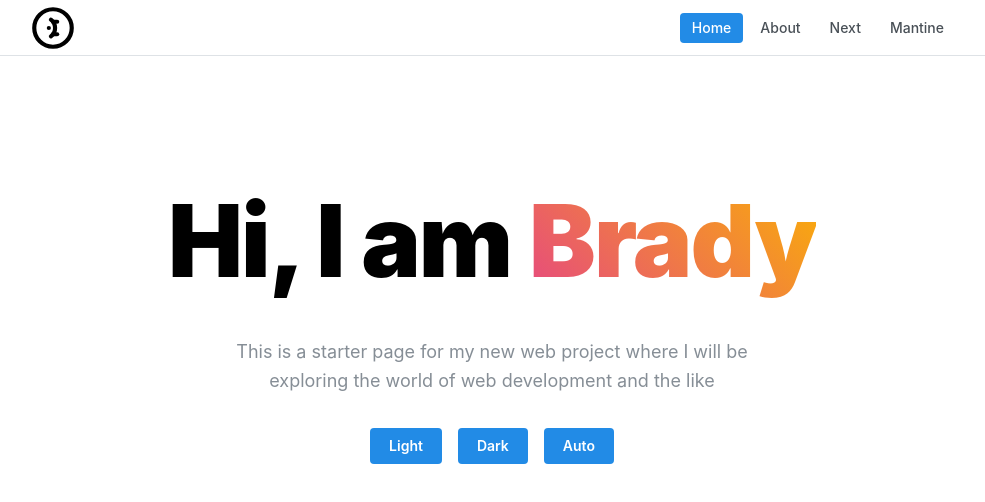
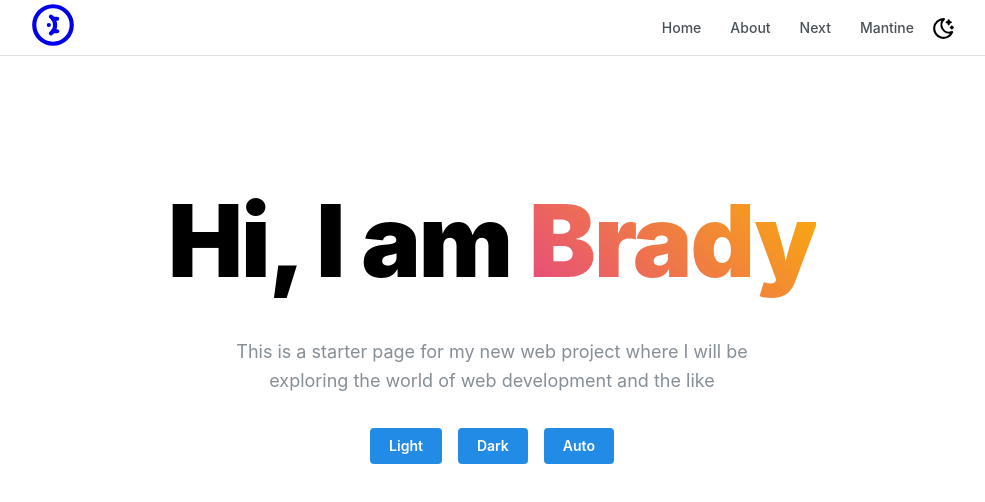
Before and after one commit to AdamsBR25/NextWeb, a Next.js app: page / in a window 1280 px wide. Shown: the top 502 px of the page, without its empty margins (148-1133 px from the left). Built offline with nearby package versions, Linux system fonts and the light colour scheme.

Commit message:
add some functionality to navbar header

```diff
--- a/components/SimpleHeader/HeaderSimple.tsx
+++ b/components/SimpleHeader/HeaderSimple.tsx
@@ -1,32 +1,34 @@
 'use client';
 
 import { useState } from 'react';
-import { Container, Group, Burger } from '@mantine/core';
+import { Container, Group, Burger, useMantineColorScheme } from '@mantine/core';
 import { useDisclosure } from '@mantine/hooks';
-import { IconBrandMantine } from '@tabler/icons-react';
+import { IconBrandMantine, IconMoonStars } from '@tabler/icons-react';
 import classes from './HeaderSimple.module.css';
+import Link from 'next/link';
 
 const links = [
-  { link: '/about', label: 'Home' },
-  { link: '/pricing', label: 'About' },
+  { link: '/', label: 'Home' },
+  { link: '/about/', label: 'About' },
   { link: '/learn', label: 'Next' },
   { link: '/community', label: 'Mantine' },
 ];
 
 export function HeaderSimple() {
   const [opened, { toggle }] = useDisclosure(false);
-  const [active, setActive] = useState(links[0].link);
+  // const [active, setActive] = useState(links[0].link);
+  const { toggleColorScheme } = useMantineColorScheme();
 
   const items = links.map((link) => (
     <a
       key={link.label}
       href={link.link}
       className={classes.link}
-      data-active={active === link.link || undefined}
-      onClick={(event) => {
-        event.preventDefault();
-        setActive(link.link);
-      }}
+      // data-active={active === link.link || undefined}
+      // onClick={(event) => {
+      // event.preventDefault();
+      // setActive(link.link);
+      // }}
     >
       {link.label}
     </a>
@@ -35,9 +37,13 @@ export function HeaderSimple() {
   return (
     <header className={classes.header}>
       <Container size="md" className={classes.inner}>
-        <IconBrandMantine size={50} />
+        <Link href="/" className="logo">
+          {' '}
+          <IconBrandMantine size={50} />
+        </Link>
         <Group gap={5} visibleFrom="xs">
           {items}
+          <IconMoonStars className="toggle" size={25} onClick={() => toggleColorScheme()} />
         </Group>
 
         <Burger opened={opened} onClick={toggle} hiddenFrom="xs" size="sm" />
```
Also changed, not shown: app/about/page.tsx (added, +10 -0 lines), components/SimpleHeader/HeaderSimple.module.css (+9 -0 lines).
